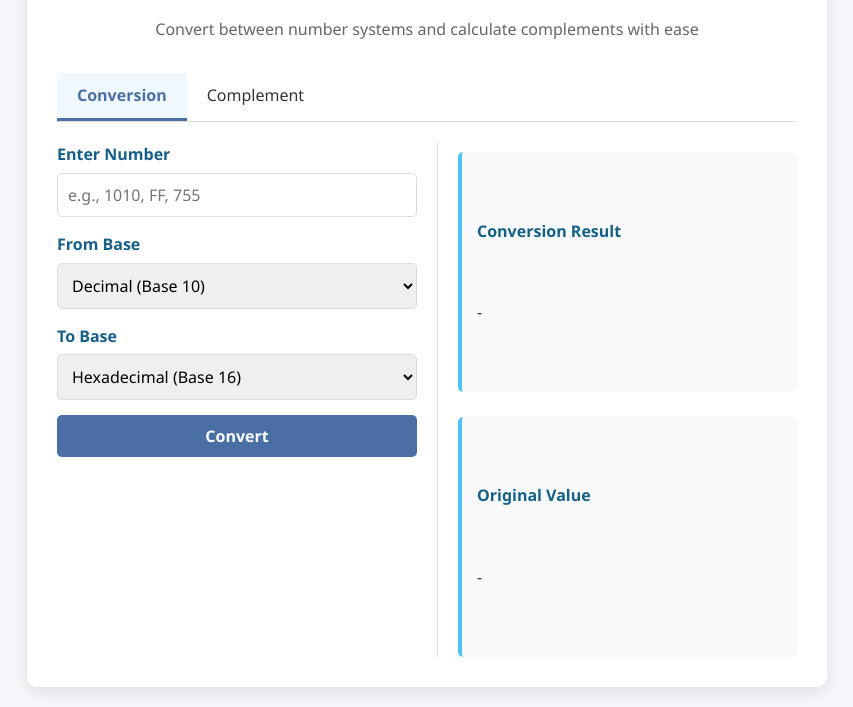
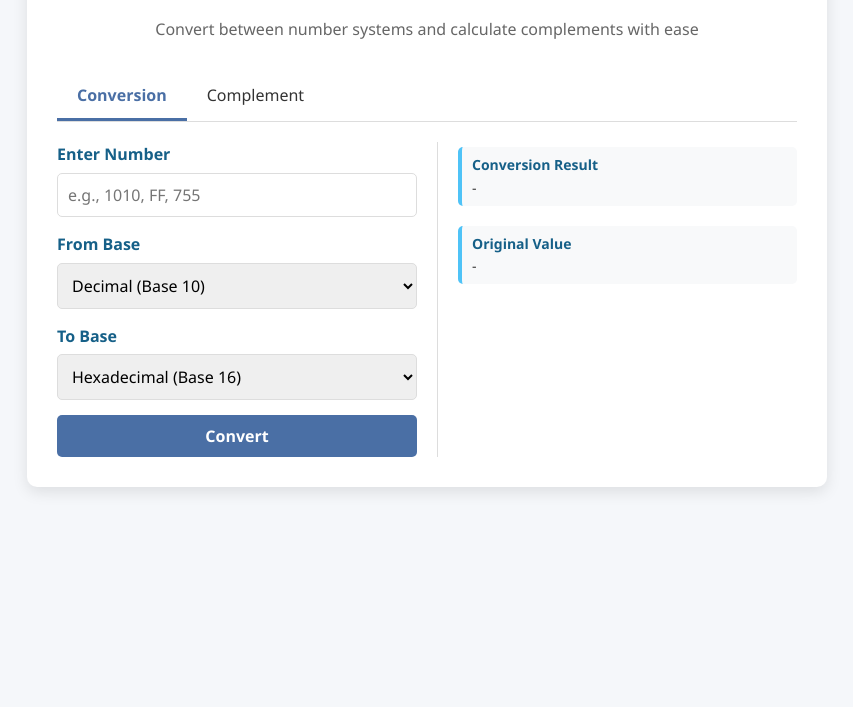
Before and after one commit to Shubhamxgit/number-system-converter-and-complement, a plain HTML site: page index.html in a window 1280 px wide. Shown: the part 104-811 px from the top of the page, without its empty margins (213-1066 px from the left). Drawn offline with Linux system fonts and the light colour scheme.

Commit message:
Update styles.css

```diff
--- a/styles.css
+++ b/styles.css
@@ -99,18 +99,21 @@ button:hover {
 }
 
 .result {
-    margin-top: 10px;
-    padding: 15px;
+    margin-top: 5px;
+    padding: 8px 10px;
     background-color: #f8f9fa;
     border-radius: 5px;
     border-left: 4px solid var(--accent-color);
-    white-space: pre-wrap; /* Added to wrap long explanations */
+    font-size: 14px;
+    line-height: 1.4;
+    min-height: auto;
 }
 
 .result-title {
     font-weight: 600;
-    margin-bottom: 5px;
+    margin-bottom: 3px;
     color: var(--secondary-color);
+    font-size: 14px;
 }
 
 .error {
@@ -134,18 +137,12 @@ button:hover {
     cursor: pointer;
     border-bottom: 3px solid transparent;
     transition: all 0.3s;
-    user-select: none;
-}
-
-.tab:hover {
-    background-color: #f0f8ff;
 }
 
 .tab.active {
     border-bottom: 3px solid var(--primary-color);
     font-weight: 600;
     color: var(--primary-color);
-    background-color: #f0f8ff;
 }
 
 .tab-content {
```
